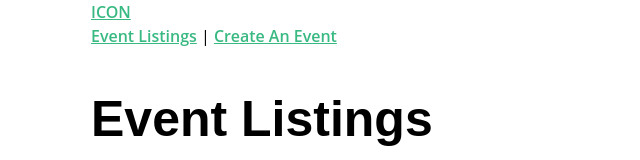
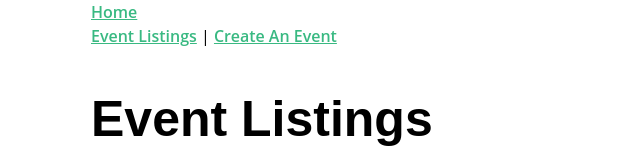
Before and after one commit to taylorCodesStuff/real-world-vue, a Vue app: page / in a window 1280 px wide. Shown: the top 160 px of the page, without its empty margins (319-959 px from the left). Built offline with nearby package versions, Linux system fonts and the light colour scheme.

Commit message:
add home route

```diff
--- a/src/components/NavBar.vue
+++ b/src/components/NavBar.vue
@@ -1,6 +1,6 @@
 <template>
     <div>
-        <router-link to="/" class="brand">ICON</router-link>
+        <router-link to="/" class="brand">Home</router-link>
         <nav>
             <router-link :to="{ name: 'event-list' }">Event Listings</router-link>
             |
```
